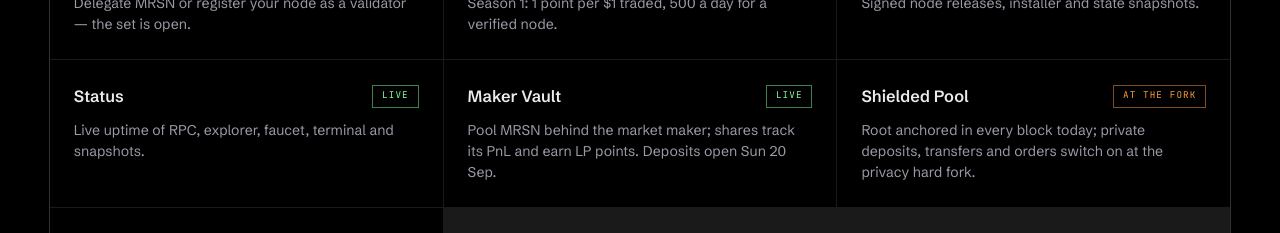
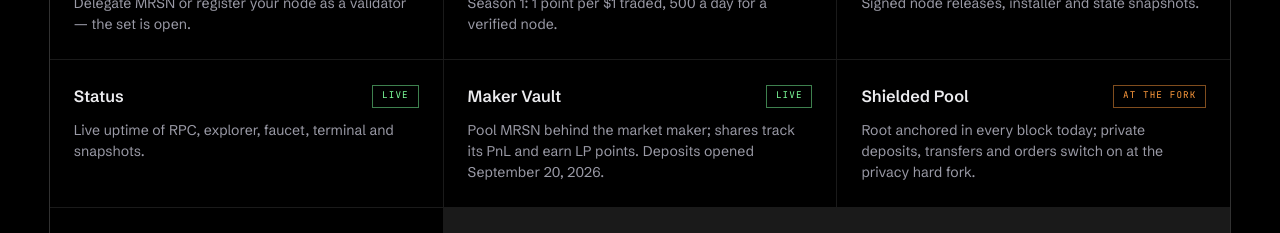
Before and after one commit to mersennet/website, a Next.js app: page / in a window 1280 px wide. Shown: the part 7880-8113 px from the top of the page. Built offline with nearby package versions, Linux system fonts and the light colour scheme; no server answers.

Commit message:
ecosystem: Maker Vault deposits opened September 20, 2026 (past tense)

```diff
--- a/app/components/Ecosystem.tsx
+++ b/app/components/Ecosystem.tsx
@@ -48,7 +48,7 @@ const ECOSYSTEM = [
   {
     name: 'Maker Vault',
     status: 'Live',
-    desc: 'Pool MRSN behind the market maker; shares track its PnL and earn LP points. Deposits open Sun 20 Sep.',
+    desc: 'Pool MRSN behind the market maker; shares track its PnL and earn LP points. Deposits opened September 20, 2026.',
     href: LINKS.vault,
   },
   { name: 'Shielded Pool', status: 'At the fork', desc: 'Root anchored in every block today; private deposits, transfers and orders switch on at the privacy hard fork.' },
```
